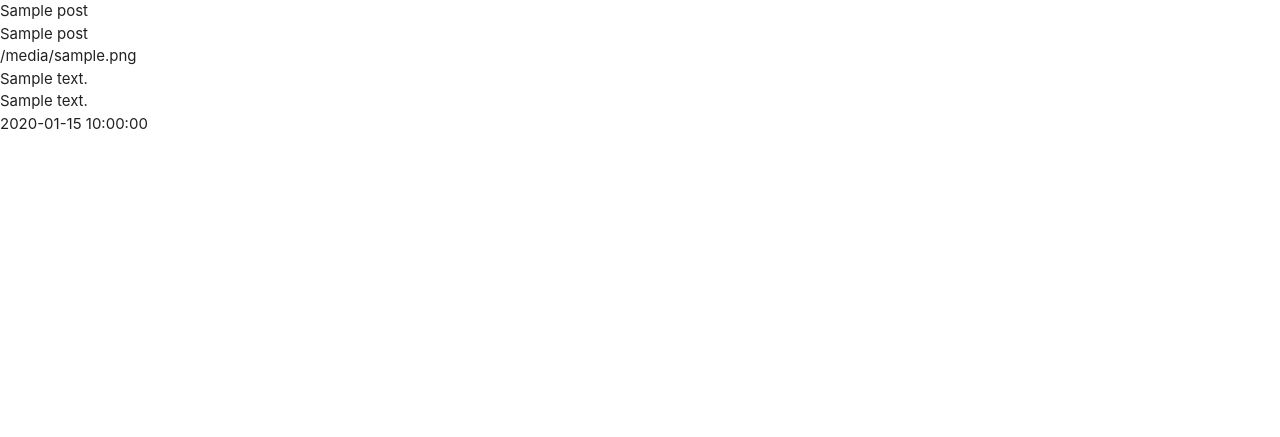
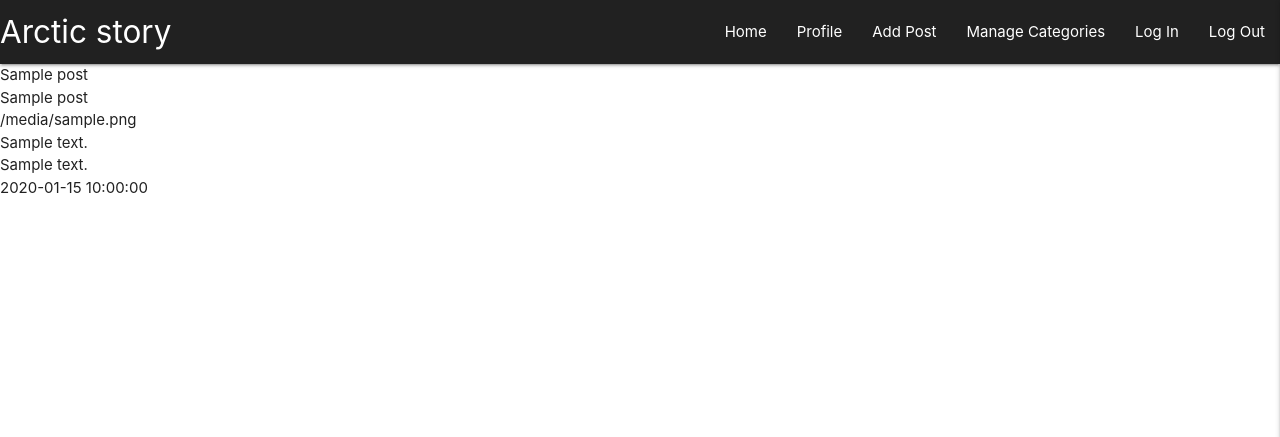
Before and after one commit to JakubKocerha/Travel-Post-MS3, a Flask app: page / in a window 1280 px wide. Shown: the top 437 px of the page. Run offline with Flask 2, Linux system fonts and the light colour scheme; a database or web service that is not in the repository returns one stand-in record (values such as "Sample title"); some libraries are stand-ins or nearby versions.

Commit message:
Add Materialize Navbar and Sidenav

```diff
--- a/static/css/style.css
+++ b/static/css/style.css
@@ -0,0 +1,7 @@
+.text-shadow {
+    text-shadow: 1px 1px 1px rgba(255,255,255, 0.2)
+}
+
+nav {
+    height: 100px;
+}
--- a/static/js/script.js
+++ b/static/js/script.js
@@ -0,0 +1,3 @@
+$(document).ready(function(){
+    $('.sidenav').sidenav({edge: "right"});
+  });
--- a/templates/base.html
+++ b/templates/base.html
@@ -12,9 +12,40 @@
     <!-- jinja code for our own custom styles applied from a child templates from CI tutorial -->
     {% block styles %}
     {% endblock %}
-    <title>Travel Posts</title>
+    <title>Travel Book From Arctics</title>
 </head>
 <body>
+
+    <header">
+    <!-- top navbar from materializecss.com, customized partly with CI tutorial-->
+        <!-- top navbar -->
+		<nav class="nav-extended grey darken-4 grey-darken-text text-darken-3">
+			<div class="nav-wrapper">
+				<a href="{{ url_for('get_posts') }}" class="brand-logo">Arctic story</a>
+				<a href="#" data-target="mobile-demo" class="sidenav-trigger right"><i class="fas fa-bars"></i></a>
+				<ul class="right hide-on-med-and-down">
+					<li><a href="{{ url_for('get_posts') }}">Home</a></li>
+                    <li><a href="">Profile</a></li>
+                    <li><a href="">Add Post</a></li>
+                    <li><a href="">Manage Categories</a></li>
+                    <li><a href="">Log In</a></li>
+                    <li><a href="">Log Out</a></li>
+				</ul>
+			</div>
+		</nav>
+
+        <!-- mobile sidenav -->
+		<ul class="sidenav" id="mobile-demo">
+            <li><h4 class="center-align grey-darken-text text-darken-3">Arctic story</h4></li>
+            <li><a href="{{ url_for('get_posts') }}">Home</a></li>
+            <li><a href="">Profile</a></li>
+            <li><a href="">Add Post</a></li>
+            <li><a href="">Manage Categories</a></li>
+            <li><a href="">Log In</a></li>
+            <li><a href="">Log Out</a></li>
+		</ul>
+
+    </header>
 
     {% block content %}
     {% endblock %}
```
